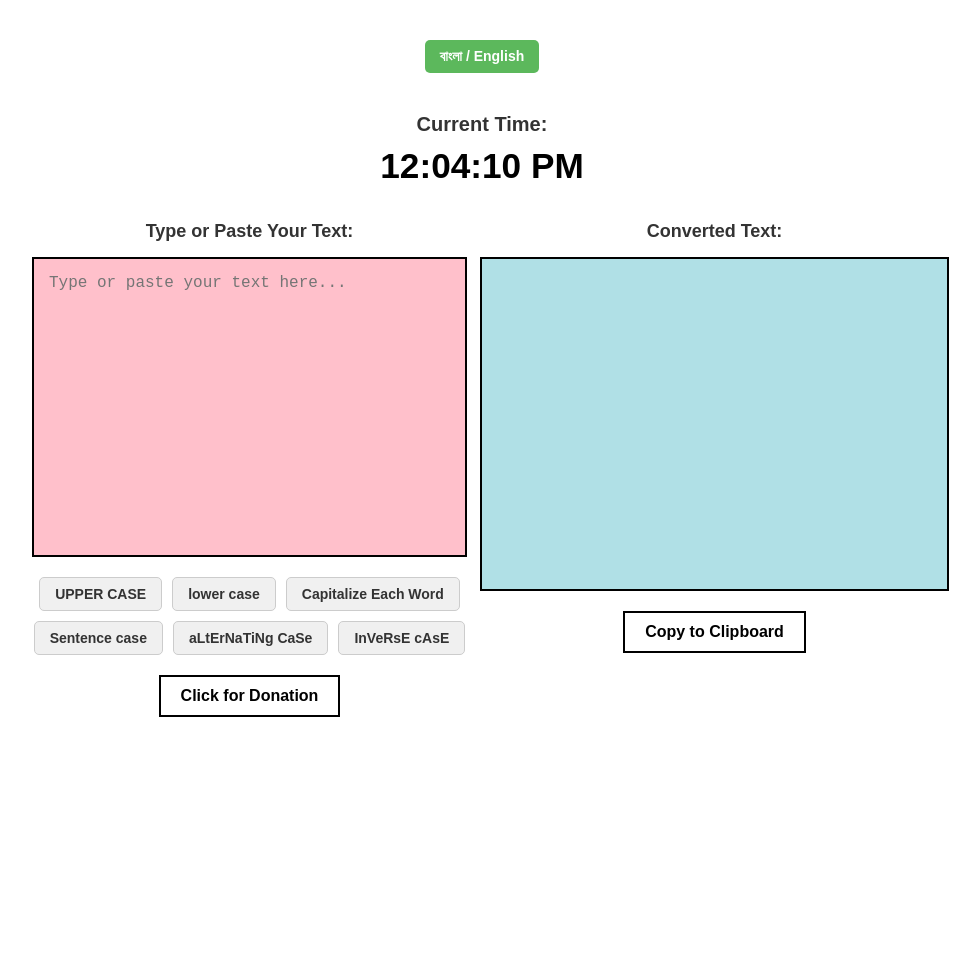
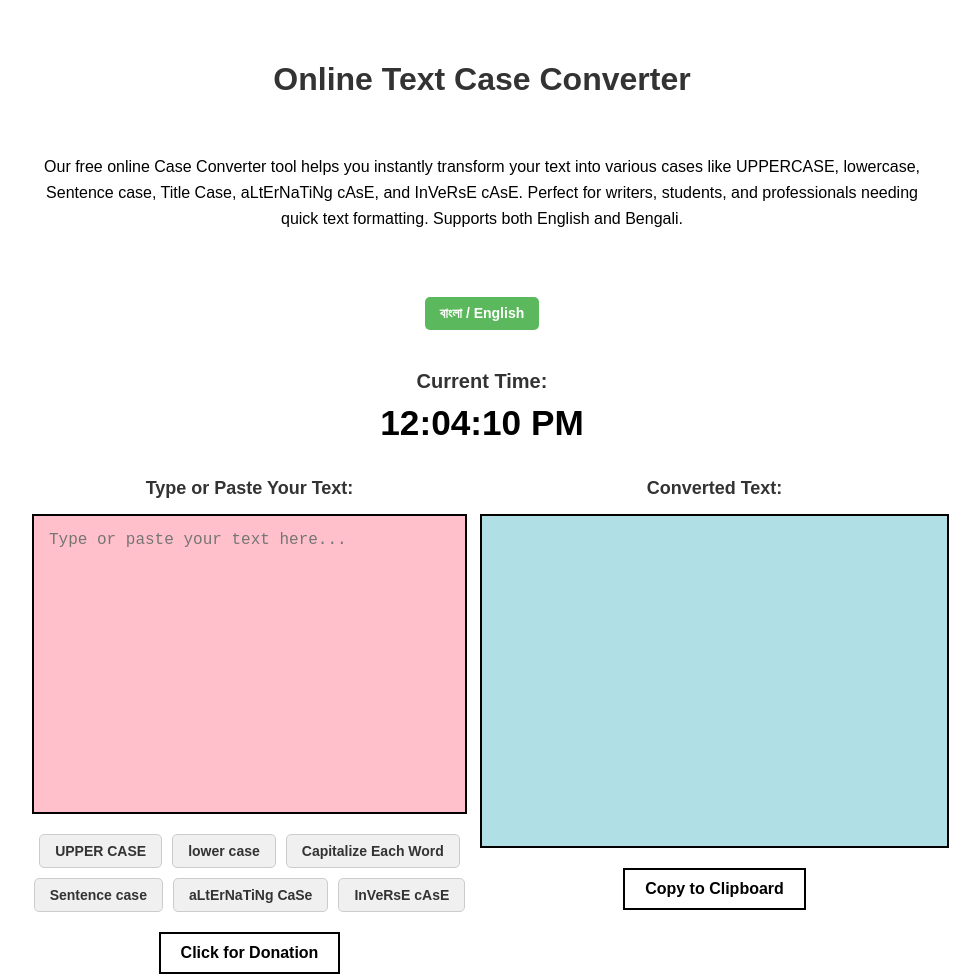
Before and after one commit to Jony1191/case-converter, a plain HTML site: page index.html in a window 1280 px wide. Shown: the whole page, without its empty margins (158-1138 px from the left). Before the commit the page ends 800 px from the top, so only its background shows below. Drawn offline with Linux system fonts and the light colour scheme.

Commit message:
Update index.html

```diff
--- a/index.html
+++ b/index.html
@@ -4,6 +4,7 @@
     <meta charset="UTF-8">
     <meta name="viewport" content="width=device-width, initial-scale=1.0">
     <title id="pageTitle">Online Case Converter Tool - Convert Text to Uppercase, Lowercase, Title Case, Sentence Case | English & Bengali</title>
+    <meta name="description" content="Free online case converter tool to instantly change text to uppercase, lowercase, title case, sentence case, alternating case, and inverse case. Supports both English and Bengali.">
     <style>
         /* Basic styling for the tool */
         .converter-container {
@@ -149,7 +150,6 @@
             background-color: #4cae4c;
         }
 
-
         /* Responsive adjustments for smaller screens */
         @media (max-width: 800px) {
             .converter-flex {
@@ -170,6 +170,10 @@
 <body>
 
 <div class="converter-container">
+    <h1 id="mainHeading" style="text-align: center; color: #333; margin-bottom: 20px;">Online Text Case Converter</h1>
+    <div class="description-section" style="text-align: center; margin-bottom: 30px; line-height: 1.6;">
+        <p id="toolDescription"></p>
+    </div>
     <button class="language-toggle-button" id="languageToggleButton" onclick="toggleLanguage()">বাংলা / English</button>
 
     <div class="clock-section-wrapper">
@@ -217,14 +221,19 @@
     const donateButton = document.getElementById('donateButton');
     const copyButton = document.getElementById('copyButton');
     const languageToggleButton = document.getElementById('languageToggleButton');
+    const mainHeading = document.getElementById('mainHeading'); // নতুন: mainHeading DOM এলিমেন্ট
+    const toolDescription = document.getElementById('toolDescription'); // নতুন: toolDescription DOM এলিমেন্ট
+
 
     let currentLanguage = 'en'; // Default language is English
 
     // Object to store localized text
     const languageData = {
         en: {
-            pageTitle: 'Case Converter',
+            pageTitle: 'Online Case Converter Tool - Convert Text to Uppercase, Lowercase, Title Case, Sentence Case | English & Bengali',
             clockTitle: 'Current Time:',
+            mainHeading: 'Online Text Case Converter', // নতুন H1 টাইটেল
+            toolDescription: 'Our free online Case Converter tool helps you instantly transform your text into various cases like UPPERCASE, lowercase, Sentence case, Title Case, aLtErNaTiNg cAsE, and InVeRsE cAsE. Perfect for writers, students, and professionals needing quick text formatting. Supports both English and Bengali.', // নতুন বর্ণনা
             inputLabel: 'Type or Paste Your Text:',
             inputPlaceholder: 'Type or paste your text here...',
             outputLabel: 'Converted Text:',
@@ -242,8 +251,10 @@
             donationAlert: 'Donation button clicked! This can be linked to a donation page or script.'
         },
         bn: {
-            pageTitle: 'কেস কনভার্টার',
+            pageTitle: 'কেস কনভার্টার - অনলাইন টেক্সট রূপান্তর টুল | বড় হাতের, ছোট হাতের, বাক্যের প্রথম অক্ষর বড় করুন | ইংরেজি ও বাংলা',
             clockTitle: 'বর্তমান সময়:',
+            mainHeading: 'অনলাইন টেক্সট কেস কনভার্টার', // নতুন H1 টাইটেল
+            toolDescription: 'আমাদের বিনামূল্যের অনলাইন কেস কনভার্টার টুল আপনাকে তাৎক্ষণিকভাবে আপনার টেক্সটকে বিভিন্ন কেসে রূপান্তর করতে সাহায্য করে, যেমন বড় হাতের অক্ষর, ছোট হাতের অক্ষর, বাক্যের প্রথম অক্ষর বড় করা, প্রতিটি শব্দের প্রথম অক্ষর বড় করা, একান্তর কেস এবং বিপরীত কেস। লেখক, ছাত্র এবং পেশাদারদের জন্য দ্রুত টেক্সট ফরম্যাটিং এর জন্য এটি উপযুক্ত। ইংরেজি এবং বাংলা উভয় ভাষাই সমর্থন করে।', // নতুন বর্ণনা
             inputLabel: 'আপনার টেক্সট লিখুন:',
             inputPlaceholder: 'এখানে আপনার টেক্সট টাইপ বা পেস্ট করুন...',
             outputLabel: 'রূপান্তরিত টেক্সট:',
@@ -265,6 +276,8 @@
     function updateUI() {
         pageTitle.textContent = languageData[currentLanguage].pageTitle;
         clockTitle.textContent = languageData[currentLanguage].clockTitle;
+        mainHeading.textContent = languageData[currentLanguage].mainHeading; // H1 আপডেট
+        toolDescription.textContent = languageData[currentLanguage].toolDescription; // বর্ণনা আপডেট
         inputLabel.textContent = languageData[currentLanguage].inputLabel;
         inputData.placeholder = languageData[currentLanguage].inputPlaceholder;
         outputLabel.textContent = languageData[currentLanguage].outputLabel;
```
